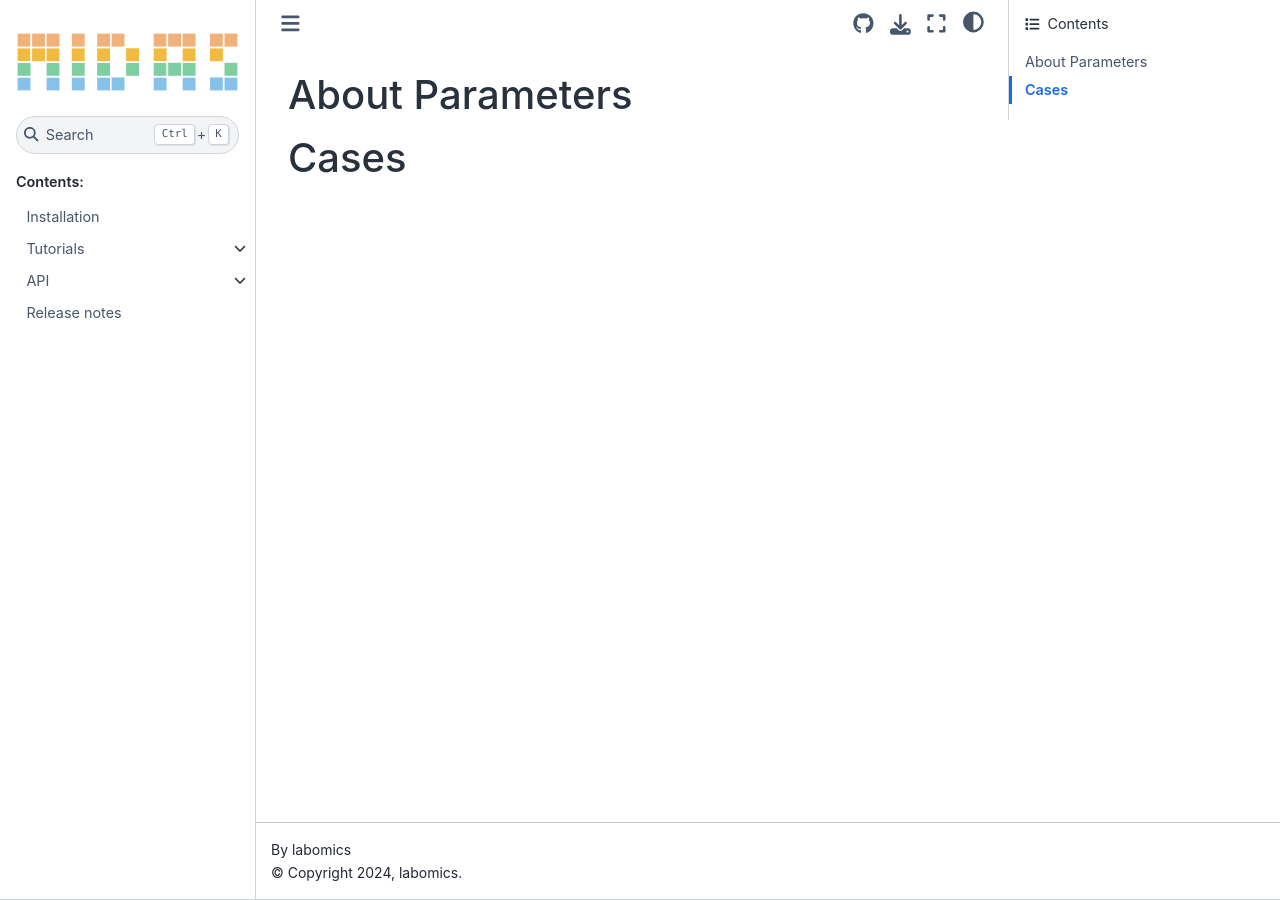
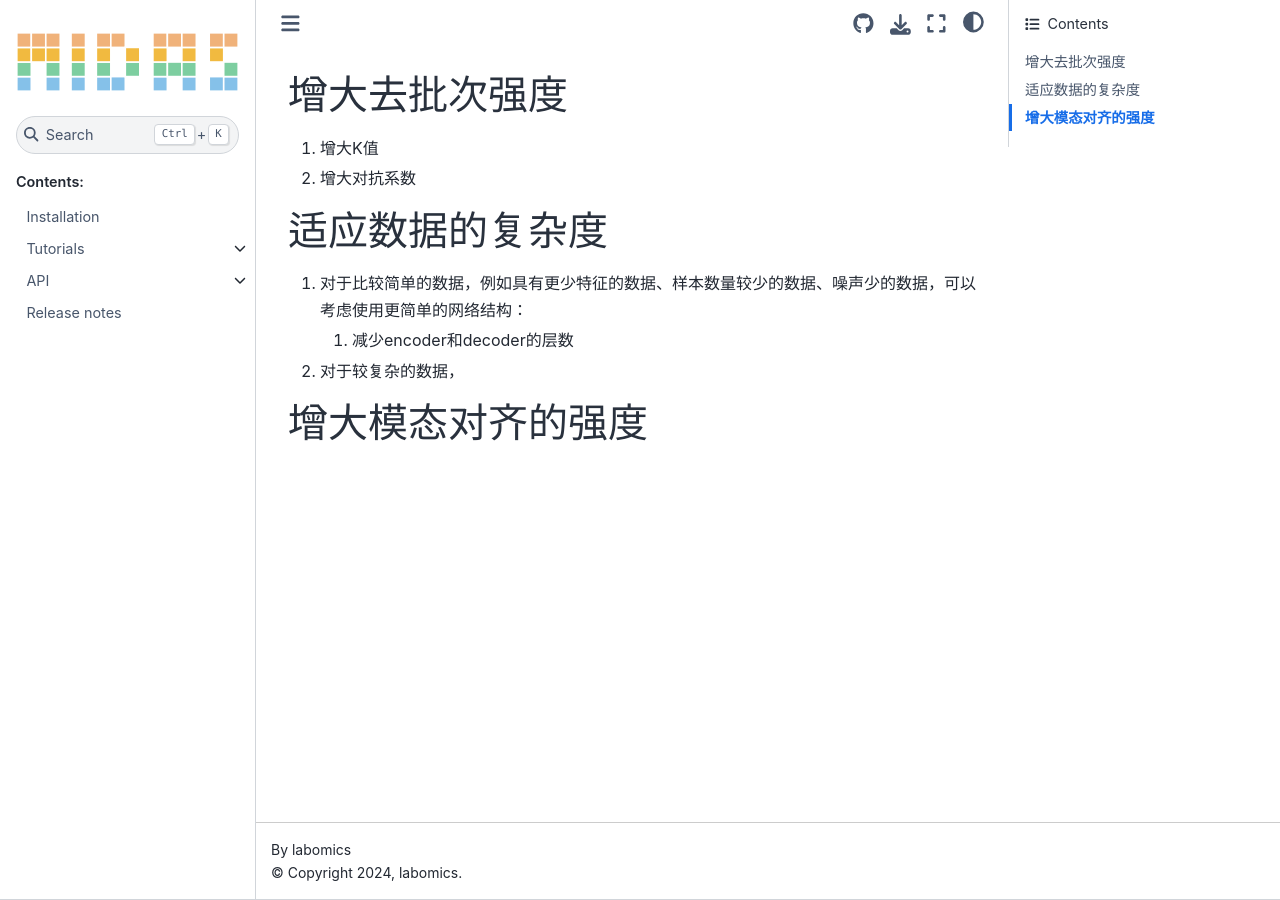
Before and after one commit to labomics/midas, a Sphinx documentation site: the page built from docs/source/finetuning_tips.md, in a window 1280 px wide. Built offline with Sphinx 7.4.7 and the Sphinx Book theme 1.1.4, drawn with Linux system fonts in a browser that asks for light colours; pages that are not in the unit, such as notebooks, are missing from menus.

```diff
--- a/docs/source/finetuning_tips.md
+++ b/docs/source/finetuning_tips.md
@@ -1,5 +1,12 @@
-# About Parameters
+# 增大去批次强度
 
+1. 增大K值
+2. 增大对抗系数
 
+# 适应数据的复杂度
 
-# Cases
+1. 对于比较简单的数据，例如具有更少特征的数据、样本数量较少的数据、噪声少的数据，可以考虑使用更简单的网络结构：
+   1. 减少encoder和decoder的层数
+2. 对于较复杂的数据，
+
+# 增大模态对齐的强度
```
Also changed, not shown: docs/source/installation.md (+2 -2 lines).
